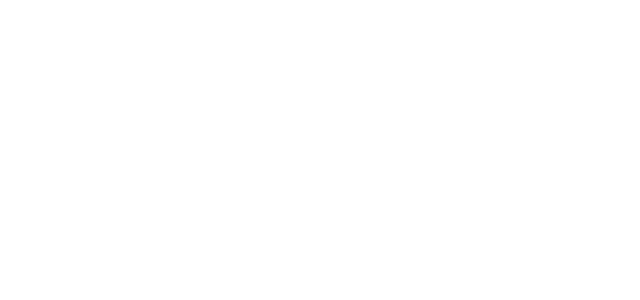
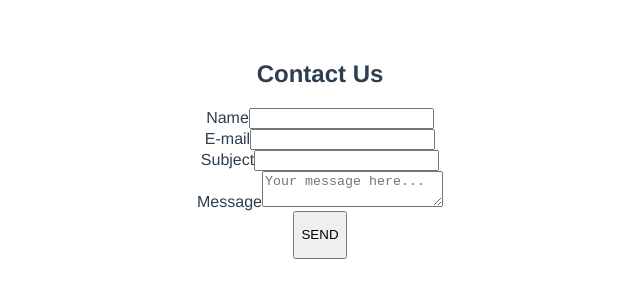
Before and after one commit to EwelinaZet/user-form, a Vue app: page / in a window 1280 px wide. Shown: the top 300 px of the page, without its empty margins (320-960 px from the left). Built offline with nearby package versions, Linux system fonts and the light colour scheme.

Commit message:
add form elements

```diff
--- a/src/App.vue
+++ b/src/App.vue
@@ -1,13 +1,16 @@
 <template>
   <div id="app">
+    <TheForm />
   </div>
 </template>
 
 <script lang="ts">
 import { Component, Vue } from 'vue-property-decorator';
+import TheForm from './components/TheForm.vue';
 
 @Component({
   components: {
+    TheForm
   },
 })
 export default class App extends Vue {}
--- /dev/null
+++ b/src/components/TheForm.vue
@@ -0,0 +1,48 @@
+<template>
+  <form class="form">
+    <h2 class="form-title">Contact Us</h2>
+    <div class="form-control">
+      <label class="input-label">Name</label>
+      <input class='input-field' name='name' type='text' v-model.trim='name'/>
+    </div>
+    <div class="form-control">
+      <label class="input-label">E-mail</label>
+      <input class='input-field' name='email' type='text' v-model.trim='email'/>
+    </div>
+    <div class="form-control">
+      <label class="input-label">Subject</label>
+      <input class='input-field' name='subject' type='text' v-model.trim='subject'/>
+    </div>
+    <div class="form-control">
+      <label class="input-label">Message</label>
+      <textarea row='20' placeholder='Your message here...' class='input-field' name='message' v-model.trim='message'/>
+    </div>
+    <div>
+        <button>
+          <span class='button-content'>
+            <p>SEND</p>
+          </span>
+        </button>
+    </div>
+  </form>
+</template>
+
+<script lang='ts'>
+import { Component, Vue } from 'vue-property-decorator';
+
+@Component
+export default class TheForm extends Vue {
+  name=''
+
+  email=''
+
+  subject=''
+
+  message=''
+}
+</script>
+
+<!-- Add 'scoped' attribute to limit CSS to this component only -->
+<style scoped>
+
+</style>
```
